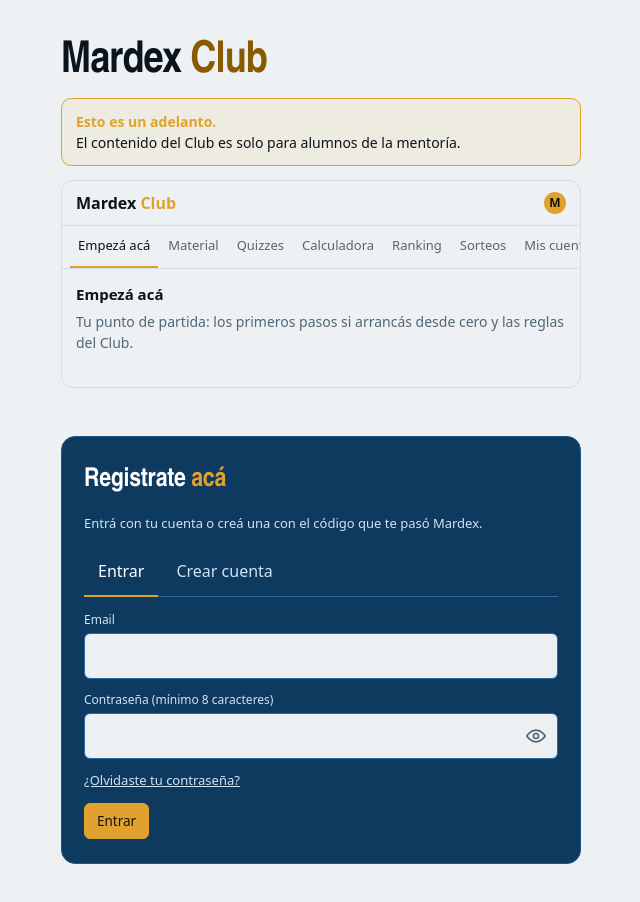
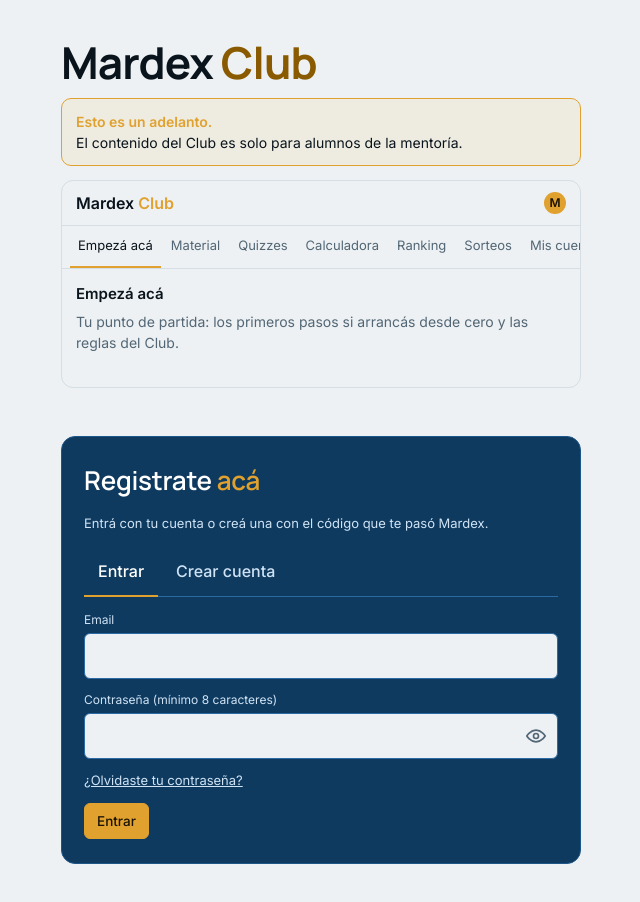
Before and after one commit to Mardex04/mardex-club, a plain HTML site: page club/index.html in a window 1280 px wide. Shown: the whole page, without its empty margins (319-959 px from the left). Drawn offline with nearby package versions, Linux system fonts and the light colour scheme.

Commit message:
Update index.html

```diff
--- a/club/index.html
+++ b/club/index.html
@@ -5,8 +5,8 @@
 <link rel="stylesheet" href="https://fonts.googleapis.com/css2?family=Manrope:wght@600;700;800&family=Inter:wght@400;500;600&family=IBM+Plex+Mono:wght@500&display=swap">
 <style>
 :root { --bg: #0a141c; --surface: #101f2b; --surface-2: #152a39; --line: #1e3547; --fg: #e8eff3; --muted: #8da3b2; --accent: #f0b64a; --accent-ink: #1a1203; --accent-text: #f0b64a; --up: #4ade9a; --down: #ff7a7a;
---f-display: "Bricolage Grotesque", "Arial Narrow", system-ui, sans-serif;
---f-body: "IBM Plex Sans", system-ui, -apple-system, "Segoe UI", sans-serif;
+--f-display: "Manrope", system-ui, -apple-system, "Segoe UI", sans-serif;
+--f-body: "Inter", system-ui, -apple-system, "Segoe UI", sans-serif;
 --f-mono: "IBM Plex Mono", ui-monospace, "SF Mono", Menlo, monospace;
 color-scheme: dark; }
 @media (prefers-color-scheme: light) {
```
